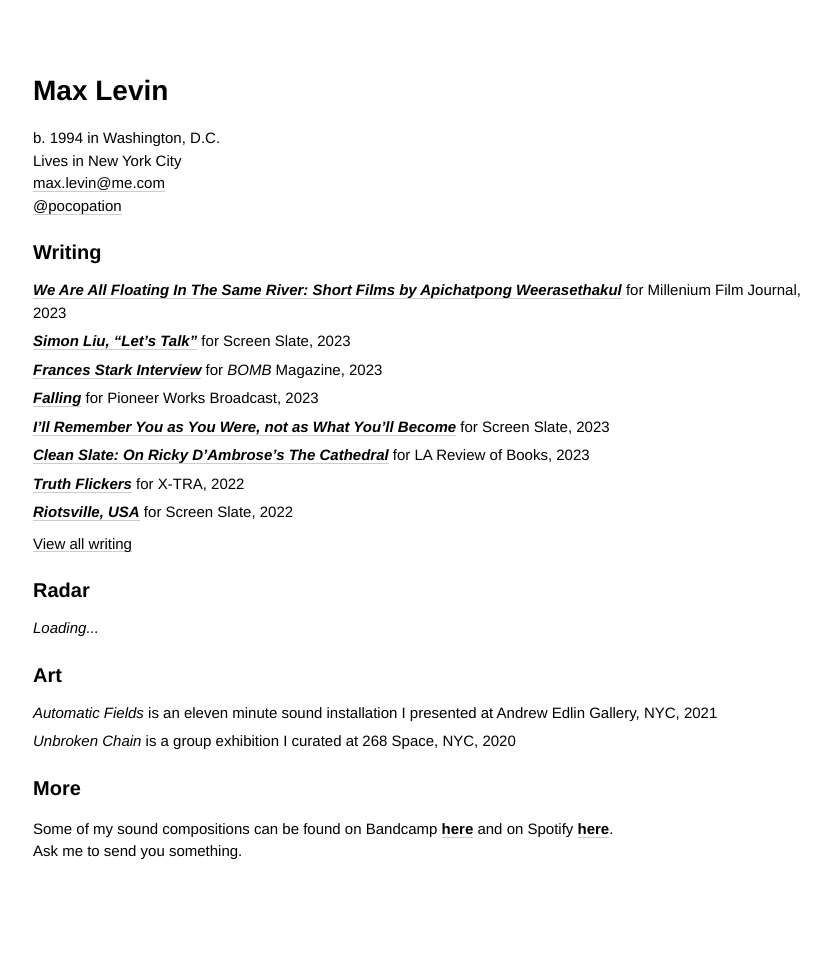
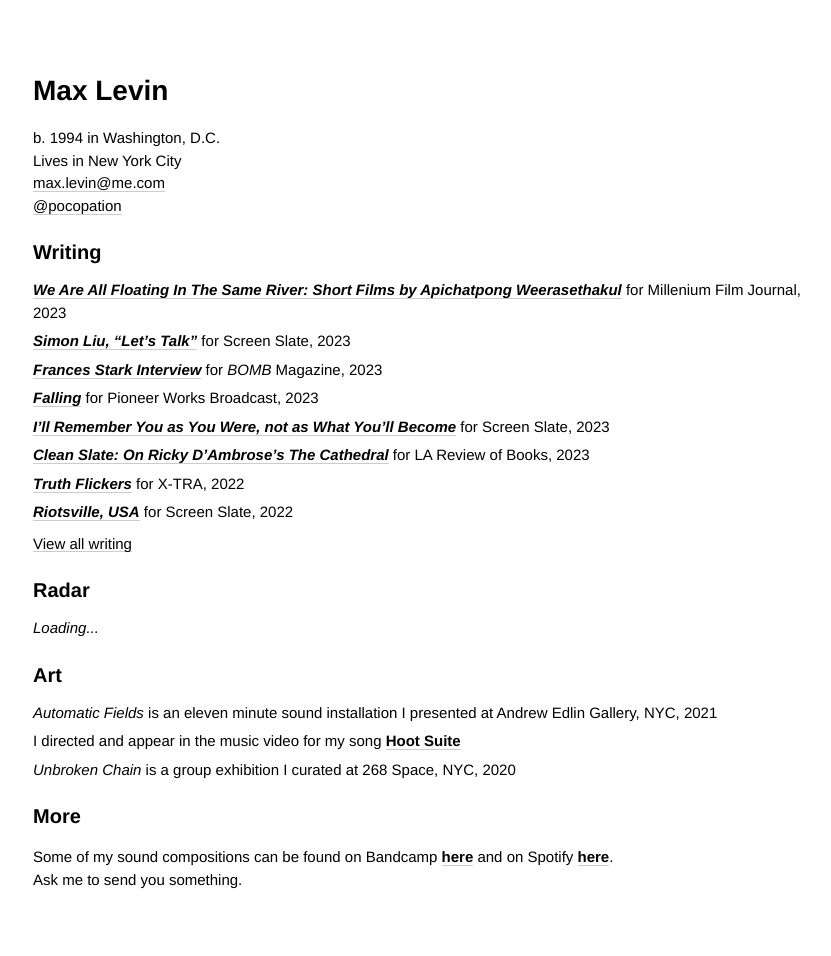
Before and after one commit to minicreative/maxlevin.me, a Jekyll site: the page built from index.md, in a window 1280 px wide. Shown: the whole page, without its empty margins (17-848 px from the left). Built offline with Jekyll 4.4.1, drawn with Linux system fonts in a browser that asks for light colours; before the commit the page ends 928 px from its top, so only the background shows below that.

Commit message:
Updated Index

```diff
--- a/index.md
+++ b/index.md
@@ -110,6 +110,8 @@ sections:
   - description: "*Automatic Fields* is an eleven minute sound installation I presented
       at Andrew Edlin Gallery, NYC, 2021"
     image: "/uploads/IMG_2932.jpg"
+  - description: I directed and appear in the music video for my song **[Hoot Suite](https://vimeo.com/531584826/2d654d40e3)**
+    image:
   - description: "*Unbroken Chain* is a group exhibition I curated at 268 Space, NYC,
       2020"
     image: "/uploads/IMG_2300.jpg"
```
